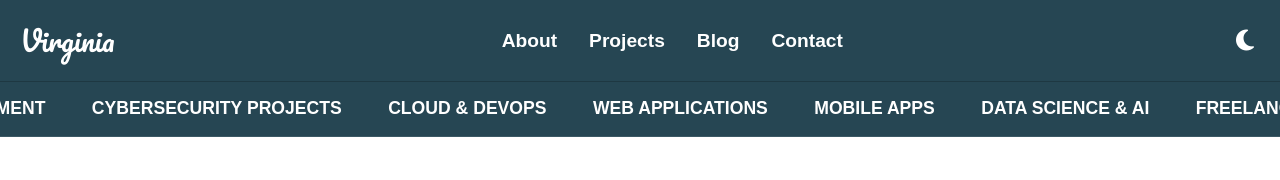
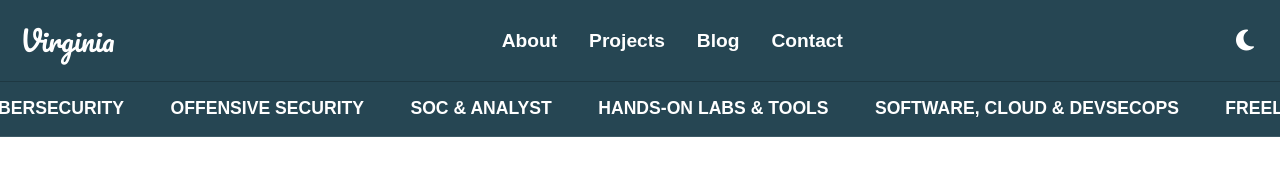
Before and after one commit to vnelai/vn-portfolio, a React (Vite) app: page /projects/topic/all in a window 1280 px wide. Shown: the top 180 px of the page. Built offline with nearby package versions, Linux system fonts and the light colour scheme; no server answers; the database is empty.

Commit message:
feat(topic-nav): update topic list for improved relevance and consistency

```diff
--- a/src/components/blog-components/topic-nav/TopicNav.jsx
+++ b/src/components/blog-components/topic-nav/TopicNav.jsx
@@ -4,17 +4,22 @@ import "./TopicNav.css";
 
 // Keep the slugify util consistent
 const slugify = (text) =>
-  text.toLowerCase().replace(/[^\w\s-]/g, "").replace(/\s+/g, "-");
+  text
+    .toLowerCase()
+    .replace(/[^\w\s-]/g, "")
+    .replace(/\s+/g, "-");
 
 const topics = [
-   "Cybersecurity Fundamentals",
-    "Certifications & Learning",
-    "Career & Self-Taught Journey",
-    "SOC & Cyber Analyst Skills",
-    "Software Cloud & DevSecOps",
-    "Hands-On Labs & Tools",
-    "Freelance & Remote Work",
-    "Cyber Talk Digest",
+  "AI & Machine Learning",
+  "Career & Self-Taught Journey",
+  "Training & Certifications",
+  "Cybersecurity Fundamentals",
+  "Cyber Talk Digest",
+  "Freelance & Remote Work",
+  "Hands-On Labs & Tools",
+  "Offensive Security",
+  "SOC & Cyber Analyst Skills",
+  "Software Cloud & DevSecOps",
 ];
 
 const TopicNav = () => {
@@ -37,7 +42,7 @@ const TopicNav = () => {
         );
       })}
       <Link to="/blog/topic/all" className="topic-nav-item">
-              All
+        All
       </Link>
     </nav>
   );
--- a/src/components/projects-components/project-nav/ProjectNav.jsx
+++ b/src/components/projects-components/project-nav/ProjectNav.jsx
@@ -8,13 +8,13 @@ const slugify = (text) =>
   text.toLowerCase().replace(/[^\w\s-]/g, "").replace(/\s+/g, "-");
 
 const topics = [
-  "Full-Stack Development",
-  "Cybersecurity Projects",
-  "Cloud & DevOps",
-  "Web Applications",
-  "Mobile Apps",
-  "Data Science & AI",
-  "Freelance Projects",
+  "AI & Machine Learning",
+  "Cybersecurity",
+  "Offensive Security",
+  "SOC & Analyst",
+  "Hands-On Labs & Tools",
+  "Software, Cloud & DevSecOps",
+  "Freelance & Remote Work",
 ];
 
 const ProjectNav = () => {
```
